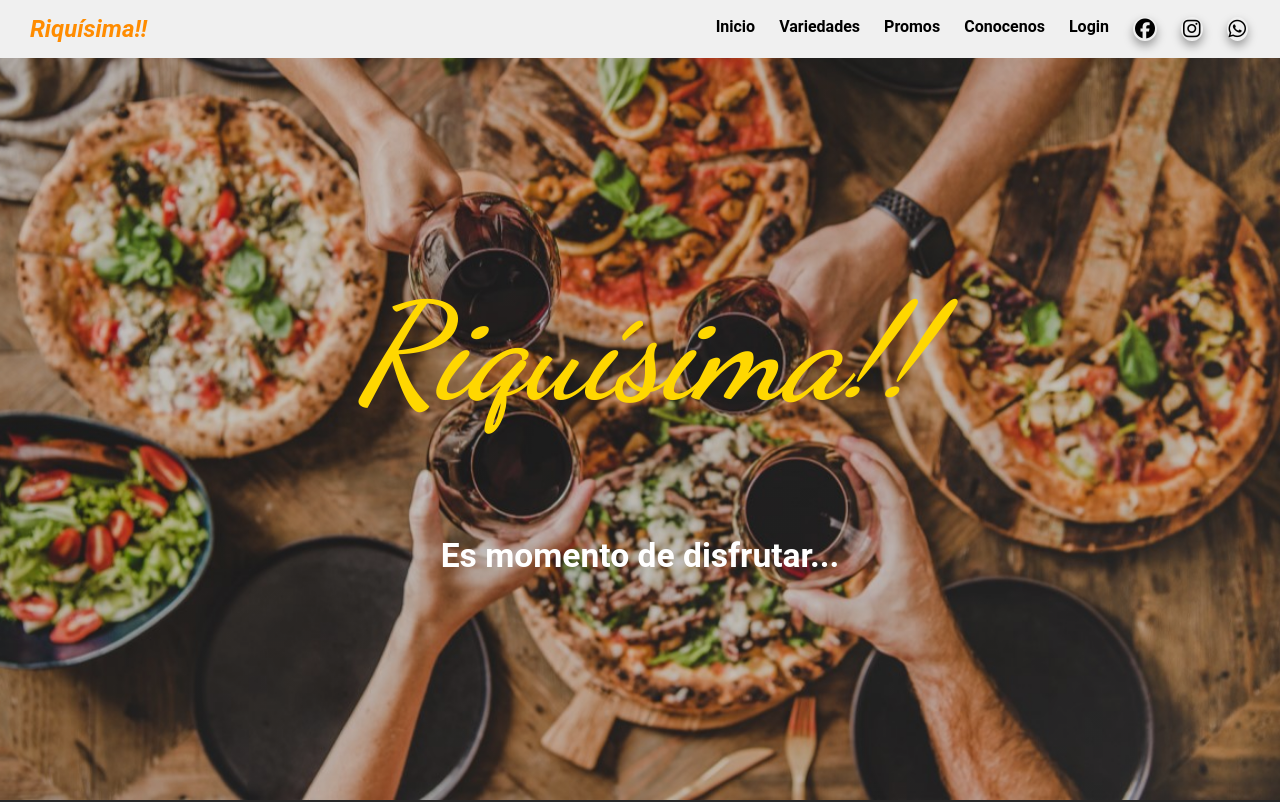
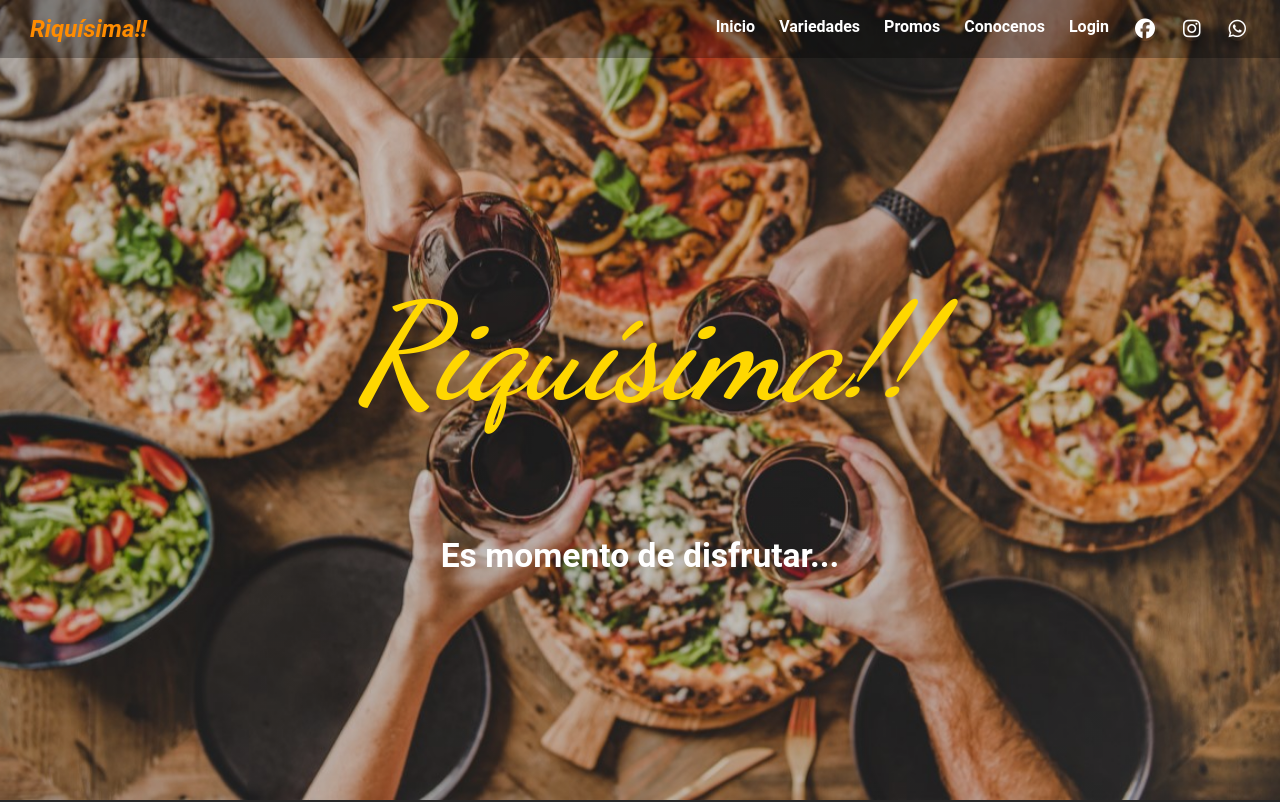
Before and after one commit to Juan-Anibal/Pruebas, a plain HTML site: page index.html in a window 1280 px wide. Shown: the top 802 px of the page. Drawn offline with Linux system fonts and the light colour scheme.

Commit message:
Update style.css

```diff
--- a/style.css
+++ b/style.css
@@ -43,7 +43,7 @@ button:hover{
 }
 
 header{
-    background-color:rgb(240,240,240)
+    background-color:rgba(0,0,0,0.3)
 }
 
 /*.cont{
@@ -57,7 +57,7 @@ header{
 i{
     text-align:center;
     font-size: 20px;
-    color: black;
+    color: white;
     margin: 0px;
     border-radius: 50%;
     padding: 2px;
@@ -119,7 +119,7 @@ header a{
     padding: 5px 12px;
     text-decoration: none;
     font-weight: bold;
-    color: black;
+    color: white;
 }
 
 header a:hover{
```
